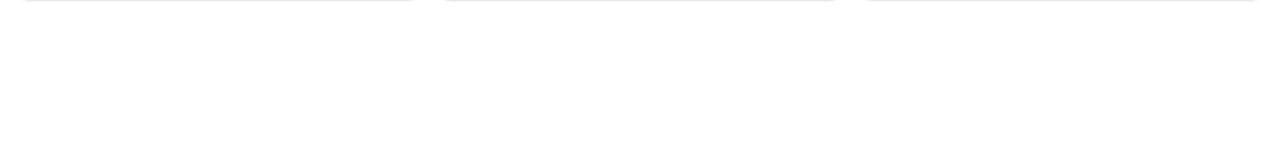
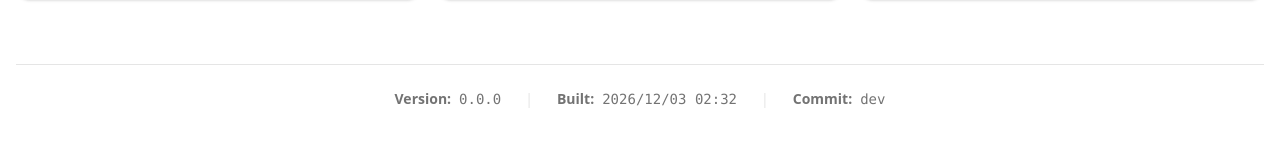
Before and after one commit to tier4/drs-api, a React (Vite) app in the folder ui/dashboard/: page / in a window 1280 px wide. Shown: the part 518-662 px from the top of the page. Built offline with nearby package versions, Linux system fonts and the light colour scheme; no server answers.

Commit message:
Update versioning and add footer component with build info

```diff
--- a/ui/dashboard/package.json
+++ b/ui/dashboard/package.json
@@ -1,11 +1,11 @@
 {
   "name": "dashboard",
   "private": true,
-  "version": "0.0.0",
+  "version": "0.1.0",
   "type": "module",
   "scripts": {
     "dev": "vite",
-    "build": "tsc -b && vite build",
+    "build": "VITE_GIT_COMMIT=$(git rev-parse HEAD 2>/dev/null || echo 'dev') tsc -b && VITE_GIT_COMMIT=$(git rev-parse HEAD 2>/dev/null || echo 'dev') vite build",
     "lint": "eslint .",
     "preview": "vite preview"
   },
--- a/ui/dashboard/src/App.tsx
+++ b/ui/dashboard/src/App.tsx
@@ -6,6 +6,7 @@ import type { ModuleTopicStatus } from '@/components/TopicRateStatus'
 import { PowerControl } from '@/components/PowerControl'
 import { RecordingSwitch } from '@/components/RecordingSwitch'
 import { Navigation } from '@/components/Navigation'
+import { Footer } from '@/components/Footer'
 import { ModulesPage } from '@/pages/ModulesPage'
 import { TimeSyncPage } from '@/pages/TimeSyncPage'
 import { TopicRatesPage } from '@/pages/TopicRatesPage'
@@ -515,6 +516,7 @@ function App() {
           />
           <Route path="*" element={<Navigate to="/" replace />} />
         </Routes>
+        <Footer />
       </div>
     </div>
   )
--- /dev/null
+++ b/ui/dashboard/src/components/Footer.tsx
@@ -0,0 +1,48 @@
+export function Footer() {
+  const version = __APP_VERSION__
+  const buildTime = __BUILD_TIME__
+  const gitCommit = __GIT_COMMIT__
+
+  const formatBuildTime = (isoString: string) => {
+    try {
+      const date = new Date(isoString)
+      return date.toLocaleString('ja-JP', {
+        year: 'numeric',
+        month: '2-digit',
+        day: '2-digit',
+        hour: '2-digit',
+        minute: '2-digit',
+      })
+    } catch {
+      return 'N/A'
+    }
+  }
+
+  const formatCommit = (commit: string) => {
+    if (commit === 'dev' || !commit) return commit
+    return commit.substring(0, 7)
+  }
+
+  return (
+    <footer className="mt-16 py-6 border-t border-border">
+      <div className="container mx-auto px-4">
+        <div className="flex flex-col sm:flex-row items-center justify-center gap-2 sm:gap-6 text-sm text-muted-foreground">
+          <div className="flex items-center gap-2">
+            <span className="font-semibold">Version:</span>
+            <span className="font-mono">{version}</span>
+          </div>
+          <div className="hidden sm:block text-border">|</div>
+          <div className="flex items-center gap-2">
+            <span className="font-semibold">Built:</span>
+            <span className="font-mono">{formatBuildTime(buildTime)}</span>
+          </div>
+          <div className="hidden sm:block text-border">|</div>
+          <div className="flex items-center gap-2">
+            <span className="font-semibold">Commit:</span>
+            <span className="font-mono">{formatCommit(gitCommit)}</span>
+          </div>
+        </div>
+      </div>
+    </footer>
+  )
+}
--- a/ui/dashboard/src/vite-env.d.ts
+++ b/ui/dashboard/src/vite-env.d.ts
@@ -7,3 +7,7 @@ interface ImportMetaEnv {
 interface ImportMeta {
   readonly env: ImportMetaEnv
 }
+
+declare const __APP_VERSION__: string
+declare const __BUILD_TIME__: string
+declare const __GIT_COMMIT__: string
--- a/ui/dashboard/vite.config.ts
+++ b/ui/dashboard/vite.config.ts
@@ -11,4 +11,9 @@ export default defineConfig({
       "@": path.resolve(__dirname, "./src"),
     },
   },
+  define: {
+    __APP_VERSION__: JSON.stringify(process.env.npm_package_version || '0.0.0'),
+    __BUILD_TIME__: JSON.stringify(new Date().toISOString()),
+    __GIT_COMMIT__: JSON.stringify(process.env.VITE_GIT_COMMIT || 'dev'),
+  },
 })
```
